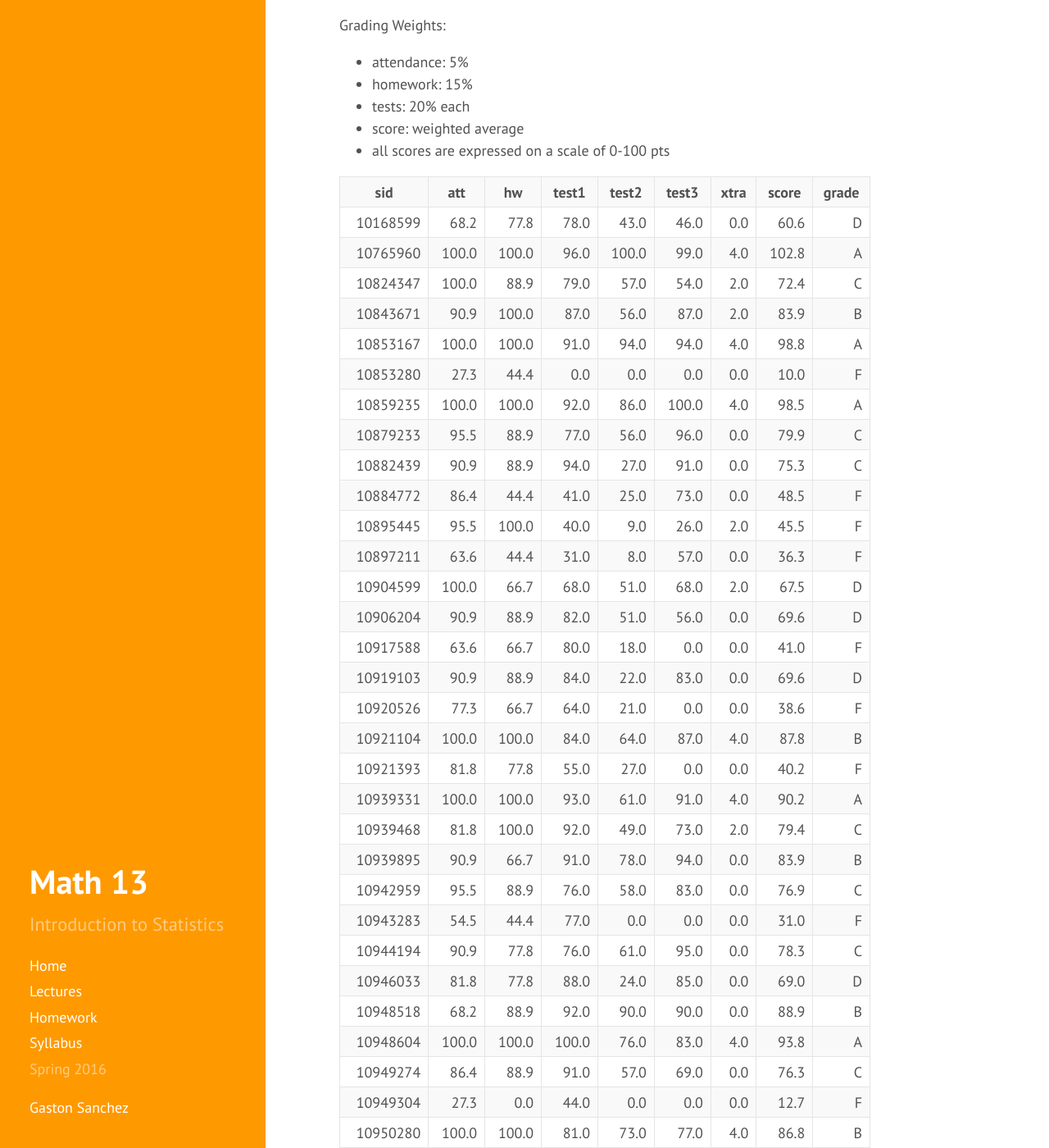
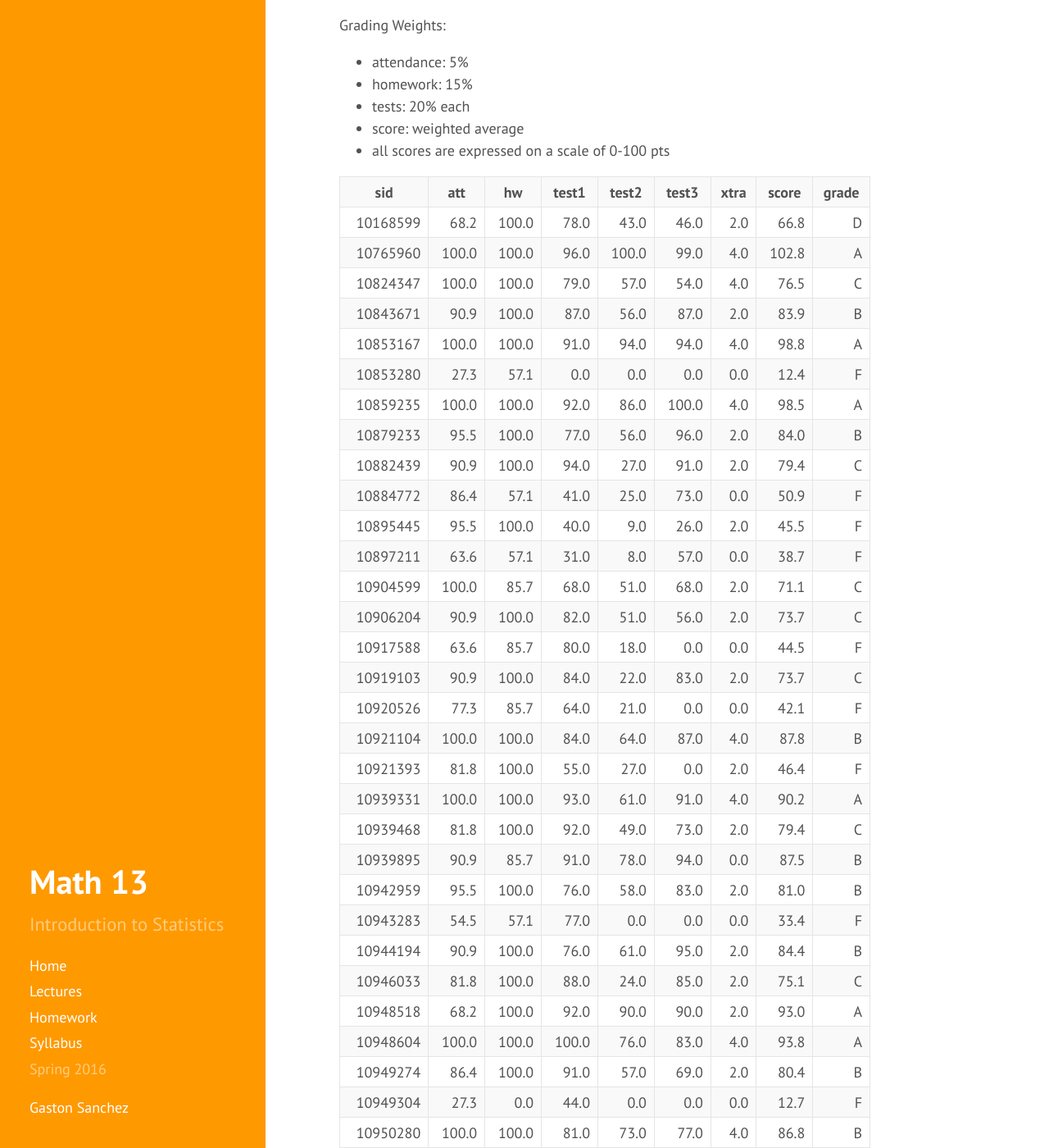
Before and after one commit to gastonstat/relic-math13, a Jekyll site: the page built from gradebook-41894.md, in a window 1280 px wide and 1400 px high, scrolled down 192 px. Shown: the whole window at 82% size. Built offline with Jekyll 4.4.1, drawn with Linux system fonts in a browser that asks for light colours; nearby versions of some CDN libraries.

Commit message:
gbook: update gradebook-41894 for HW policy, fall 2016

```diff
--- a/gradebook-41894.md
+++ b/gradebook-41894.md
@@ -16,40 +16,40 @@
 - all scores are expressed on a scale of 0-100 pts
 
 <!-- html table generated in R 3.3.1 by xtable 1.8-2 package -->
-<!-- Wed Dec  7 07:42:12 2016 -->
+<!-- Wed Dec  7 10:38:36 2016 -->
 <table >
 <tr> <th> sid </th> <th> att </th> <th> hw </th> <th> test1 </th> <th> test2 </th> <th> test3 </th> <th> xtra </th> <th> score </th> <th> grade </th>  </tr>
-  <tr> <td align="right"> 10168599 </td> <td align="right"> 68.2 </td> <td align="right"> 77.8 </td> <td align="right"> 78.0 </td> <td align="right"> 43.0 </td> <td align="right"> 46.0 </td> <td align="right"> 0.0 </td> <td align="right"> 60.6 </td> <td align="right"> D </td> </tr>
+  <tr> <td align="right"> 10168599 </td> <td align="right"> 68.2 </td> <td align="right"> 100.0 </td> <td align="right"> 78.0 </td> <td align="right"> 43.0 </td> <td align="right"> 46.0 </td> <td align="right"> 2.0 </td> <td align="right"> 66.8 </td> <td align="right"> D </td> </tr>
   <tr> <td align="right"> 10765960 </td> <td align="right"> 100.0 </td> <td align="right"> 100.0 </td> <td align="right"> 96.0 </td> <td align="right"> 100.0 </td> <td align="right"> 99.0 </td> <td align="right"> 4.0 </td> <td align="right"> 102.8 </td> <td align="right"> A </td> </tr>
-  <tr> <td align="right"> 10824347 </td> <td align="right"> 100.0 </td> <td align="right"> 88.9 </td> <td align="right"> 79.0 </td> <td align="right"> 57.0 </td> <td align="right"> 54.0 </td> <td align="right"> 2.0 </td> <td align="right"> 72.4 </td> <td align="right"> C </td> </tr>
+  <tr> <td align="right"> 10824347 </td> <td align="right"> 100.0 </td> <td align="right"> 100.0 </td> <td align="right"> 79.0 </td> <td align="right"> 57.0 </td> <td align="right"> 54.0 </td> <td align="right"> 4.0 </td> <td align="right"> 76.5 </td> <td align="right"> C </td> </tr>
   <tr> <td align="right"> 10843671 </td> <td align="right"> 90.9 </td> <td align="right"> 100.0 </td> <td align="right"> 87.0 </td> <td align="right"> 56.0 </td> <td align="right"> 87.0 </td> <td align="right"> 2.0 </td> <td align="right"> 83.9 </td> <td align="right"> B </td> </tr>
   <tr> <td align="right"> 10853167 </td> <td align="right"> 100.0 </td> <td align="right"> 100.0 </td> <td align="right"> 91.0 </td> <td align="right"> 94.0 </td> <td align="right"> 94.0 </td> <td align="right"> 4.0 </td> <td align="right"> 98.8 </td> <td align="right"> A </td> </tr>
-  <tr> <td align="right"> 10853280 </td> <td align="right"> 27.3 </td> <td align="right"> 44.4 </td> <td align="right"> 0.0 </td> <td align="right"> 0.0 </td> <td align="right"> 0.0 </td> <td align="right"> 0.0 </td> <td align="right"> 10.0 </td> <td align="right"> F </td> </tr>
+  <tr> <td align="right"> 10853280 </td> <td align="right"> 27.3 </td> <td align="right"> 57.1 </td> <td align="right"> 0.0 </td> <td align="right"> 0.0 </td> <td align="right"> 0.0 </td> <td align="right"> 0.0 </td> <td align="right"> 12.4 </td> <td align="right"> F </td> </tr>
   <tr> <td align="right"> 10859235 </td> <td align="right"> 100.0 </td> <td align="right"> 100.0 </td> <td align="right"> 92.0 </td> <td align="right"> 86.0 </td> <td align="right"> 100.0 </td> <td align="right"> 4.0 </td> <td align="right"> 98.5 </td> <td align="right"> A </td> </tr>
-  <tr> <td align="right"> 10879233 </td> <td align="right"> 95.5 </td> <td align="right"> 88.9 </td> <td align="right"> 77.0 </td> <td align="right"> 56.0 </td> <td align="right"> 96.0 </td> <td align="right"> 0.0 </td> <td align="right"> 79.9 </td> <td align="right"> C </td> </tr>
-  <tr> <td align="right"> 10882439 </td> <td align="right"> 90.9 </td> <td align="right"> 88.9 </td> <td align="right"> 94.0 </td> <td align="right"> 27.0 </td> <td align="right"> 91.0 </td> <td align="right"> 0.0 </td> <td align="right"> 75.3 </td> <td align="right"> C </td> </tr>
-  <tr> <td align="right"> 10884772 </td> <td align="right"> 86.4 </td> <td align="right"> 44.4 </td> <td align="right"> 41.0 </td> <td align="right"> 25.0 </td> <td align="right"> 73.0 </td> <td align="right"> 0.0 </td> <td align="right"> 48.5 </td> <td align="right"> F </td> </tr>
+  <tr> <td align="right"> 10879233 </td> <td align="right"> 95.5 </td> <td align="right"> 100.0 </td> <td align="right"> 77.0 </td> <td align="right"> 56.0 </td> <td align="right"> 96.0 </td> <td align="right"> 2.0 </td> <td align="right"> 84.0 </td> <td align="right"> B </td> </tr>
+  <tr> <td align="right"> 10882439 </td> <td align="right"> 90.9 </td> <td align="right"> 100.0 </td> <td align="right"> 94.0 </td> <td align="right"> 27.0 </td> <td align="right"> 91.0 </td> <td align="right"> 2.0 </td> <td align="right"> 79.4 </td> <td align="right"> C </td> </tr>
+  <tr> <td align="right"> 10884772 </td> <td align="right"> 86.4 </td> <td align="right"> 57.1 </td> <td align="right"> 41.0 </td> <td align="right"> 25.0 </td> <td align="right"> 73.0 </td> <td align="right"> 0.0 </td> <td align="right"> 50.9 </td> <td align="right"> F </td> </tr>
   <tr> <td align="right"> 10895445 </td> <td align="right"> 95.5 </td> <td align="right"> 100.0 </td> <td align="right"> 40.0 </td> <td align="right"> 9.0 </td> <td align="right"> 26.0 </td> <td align="right"> 2.0 </td> <td align="right"> 45.5 </td> <td align="right"> F </td> </tr>
-  <tr> <td align="right"> 10897211 </td> <td align="right"> 63.6 </td> <td align="right"> 44.4 </td> <td align="right"> 31.0 </td> <td align="right"> 8.0 </td> <td align="right"> 57.0 </td> <td align="right"> 0.0 </td> <td align="right"> 36.3 </td> <td align="right"> F </td> </tr>
-  <tr> <td align="right"> 10904599 </td> <td align="right"> 100.0 </td> <td align="right"> 66.7 </td> <td align="right"> 68.0 </td> <td align="right"> 51.0 </td> <td align="right"> 68.0 </td> <td align="right"> 2.0 </td> <td align="right"> 67.5 </td> <td align="right"> D </td> </tr>
-  <tr> <td align="right"> 10906204 </td> <td align="right"> 90.9 </td> <td align="right"> 88.9 </td> <td align="right"> 82.0 </td> <td align="right"> 51.0 </td> <td align="right"> 56.0 </td> <td align="right"> 0.0 </td> <td align="right"> 69.6 </td> <td align="right"> D </td> </tr>
-  <tr> <td align="right"> 10917588 </td> <td align="right"> 63.6 </td> <td align="right"> 66.7 </td> <td align="right"> 80.0 </td> <td align="right"> 18.0 </td> <td align="right"> 0.0 </td> <td align="right"> 0.0 </td> <td align="right"> 41.0 </td> <td align="right"> F </td> </tr>
-  <tr> <td align="right"> 10919103 </td> <td align="right"> 90.9 </td> <td align="right"> 88.9 </td> <td align="right"> 84.0 </td> <td align="right"> 22.0 </td> <td align="right"> 83.0 </td> <td align="right"> 0.0 </td> <td align="right"> 69.6 </td> <td align="right"> D </td> </tr>
-  <tr> <td align="right"> 10920526 </td> <td align="right"> 77.3 </td> <td align="right"> 66.7 </td> <td align="right"> 64.0 </td> <td align="right"> 21.0 </td> <td align="right"> 0.0 </td> <td align="right"> 0.0 </td> <td align="right"> 38.6 </td> <td align="right"> F </td> </tr>
+  <tr> <td align="right"> 10897211 </td> <td align="right"> 63.6 </td> <td align="right"> 57.1 </td> <td align="right"> 31.0 </td> <td align="right"> 8.0 </td> <td align="right"> 57.0 </td> <td align="right"> 0.0 </td> <td align="right"> 38.7 </td> <td align="right"> F </td> </tr>
+  <tr> <td align="right"> 10904599 </td> <td align="right"> 100.0 </td> <td align="right"> 85.7 </td> <td align="right"> 68.0 </td> <td align="right"> 51.0 </td> <td align="right"> 68.0 </td> <td align="right"> 2.0 </td> <td align="right"> 71.1 </td> <td align="right"> C </td> </tr>
+  <tr> <td align="right"> 10906204 </td> <td align="right"> 90.9 </td> <td align="right"> 100.0 </td> <td align="right"> 82.0 </td> <td align="right"> 51.0 </td> <td align="right"> 56.0 </td> <td align="right"> 2.0 </td> <td align="right"> 73.7 </td> <td align="right"> C </td> </tr>
+  <tr> <td align="right"> 10917588 </td> <td align="right"> 63.6 </td> <td align="right"> 85.7 </td> <td align="right"> 80.0 </td> <td align="right"> 18.0 </td> <td align="right"> 0.0 </td> <td align="right"> 0.0 </td> <td align="right"> 44.5 </td> <td align="right"> F </td> </tr>
+  <tr> <td align="right"> 10919103 </td> <td align="right"> 90.9 </td> <td align="right"> 100.0 </td> <td align="right"> 84.0 </td> <td align="right"> 22.0 </td> <td align="right"> 83.0 </td> <td align="right"> 2.0 </td> <td align="right"> 73.7 </td> <td align="right"> C </td> </tr>
+  <tr> <td align="right"> 10920526 </td> <td align="right"> 77.3 </td> <td align="right"> 85.7 </td> <td align="right"> 64.0 </td> <td align="right"> 21.0 </td> <td align="right"> 0.0 </td> <td align="right"> 0.0 </td> <td align="right"> 42.1 </td> <td align="right"> F </td> </tr>
   <tr> <td align="right"> 10921104 </td> <td align="right"> 100.0 </td> <td align="right"> 100.0 </td> <td align="right"> 84.0 </td> <td align="right"> 64.0 </td> <td align="right"> 87.0 </td> <td align="right"> 4.0 </td> <td align="right"> 87.8 </td> <td align="right"> B </td> </tr>
-  <tr> <td align="right"> 10921393 </td> <td align="right"> 81.8 </td> <td align="right"> 77.8 </td> <td align="right"> 55.0 </td> <td align="right"> 27.0 </td> <td align="right"> 0.0 </td> <td align="right"> 0.0 </td> <td align="right"> 40.2 </td> <td align="right"> F </td> </tr>
+  <tr> <td align="right"> 10921393 </td> <td align="right"> 81.8 </td> <td align="right"> 100.0 </td> <td align="right"> 55.0 </td> <td align="right"> 27.0 </td> <td align="right"> 0.0 </td> <td align="right"> 2.0 </td> <td align="right"> 46.4 </td> <td align="right"> F </td> </tr>
   <tr> <td align="right"> 10939331 </td> <td align="right"> 100.0 </td> <td align="right"> 100.0 </td> <td align="right"> 93.0 </td> <td align="right"> 61.0 </td> <td align="right"> 91.0 </td> <td align="right"> 4.0 </td> <td align="right"> 90.2 </td> <td align="right"> A </td> </tr>
   <tr> <td align="right"> 10939468 </td> <td align="right"> 81.8 </td> <td align="right"> 100.0 </td> <td align="right"> 92.0 </td> <td align="right"> 49.0 </td> <td align="right"> 73.0 </td> <td align="right"> 2.0 </td> <td align="right"> 79.4 </td> <td align="right"> C </td> </tr>
-  <tr> <td align="right"> 10939895 </td> <td align="right"> 90.9 </td> <td align="right"> 66.7 </td> <td align="right"> 91.0 </td> <td align="right"> 78.0 </td> <td align="right"> 94.0 </td> <td align="right"> 0.0 </td> <td align="right"> 83.9 </td> <td align="right"> B </td> </tr>
-  <tr> <td align="right"> 10942959 </td> <td align="right"> 95.5 </td> <td align="right"> 88.9 </td> <td align="right"> 76.0 </td> <td align="right"> 58.0 </td> <td align="right"> 83.0 </td> <td align="right"> 0.0 </td> <td align="right"> 76.9 </td> <td align="right"> C </td> </tr>
-  <tr> <td align="right"> 10943283 </td> <td align="right"> 54.5 </td> <td align="right"> 44.4 </td> <td align="right"> 77.0 </td> <td align="right"> 0.0 </td> <td align="right"> 0.0 </td> <td align="right"> 0.0 </td> <td align="right"> 31.0 </td> <td align="right"> F </td> </tr>
-  <tr> <td align="right"> 10944194 </td> <td align="right"> 90.9 </td> <td align="right"> 77.8 </td> <td align="right"> 76.0 </td> <td align="right"> 61.0 </td> <td align="right"> 95.0 </td> <td align="right"> 0.0 </td> <td align="right"> 78.3 </td> <td align="right"> C </td> </tr>
-  <tr> <td align="right"> 10946033 </td> <td align="right"> 81.8 </td> <td align="right"> 77.8 </td> <td align="right"> 88.0 </td> <td align="right"> 24.0 </td> <td align="right"> 85.0 </td> <td align="right"> 0.0 </td> <td align="right"> 69.0 </td> <td align="right"> D </td> </tr>
-  <tr> <td align="right"> 10948518 </td> <td align="right"> 68.2 </td> <td align="right"> 88.9 </td> <td align="right"> 92.0 </td> <td align="right"> 90.0 </td> <td align="right"> 90.0 </td> <td align="right"> 0.0 </td> <td align="right"> 88.9 </td> <td align="right"> B </td> </tr>
+  <tr> <td align="right"> 10939895 </td> <td align="right"> 90.9 </td> <td align="right"> 85.7 </td> <td align="right"> 91.0 </td> <td align="right"> 78.0 </td> <td align="right"> 94.0 </td> <td align="right"> 0.0 </td> <td align="right"> 87.5 </td> <td align="right"> B </td> </tr>
+  <tr> <td align="right"> 10942959 </td> <td align="right"> 95.5 </td> <td align="right"> 100.0 </td> <td align="right"> 76.0 </td> <td align="right"> 58.0 </td> <td align="right"> 83.0 </td> <td align="right"> 2.0 </td> <td align="right"> 81.0 </td> <td align="right"> B </td> </tr>
+  <tr> <td align="right"> 10943283 </td> <td align="right"> 54.5 </td> <td align="right"> 57.1 </td> <td align="right"> 77.0 </td> <td align="right"> 0.0 </td> <td align="right"> 0.0 </td> <td align="right"> 0.0 </td> <td align="right"> 33.4 </td> <td align="right"> F </td> </tr>
+  <tr> <td align="right"> 10944194 </td> <td align="right"> 90.9 </td> <td align="right"> 100.0 </td> <td align="right"> 76.0 </td> <td align="right"> 61.0 </td> <td align="right"> 95.0 </td> <td align="right"> 2.0 </td> <td align="right"> 84.4 </td> <td align="right"> B </td> </tr>
+  <tr> <td align="right"> 10946033 </td> <td align="right"> 81.8 </td> <td align="right"> 100.0 </td> <td align="right"> 88.0 </td> <td align="right"> 24.0 </td> <td align="right"> 85.0 </td> <td align="right"> 2.0 </td> <td align="right"> 75.1 </td> <td align="right"> C </td> </tr>
+  <tr> <td align="right"> 10948518 </td> <td align="right"> 68.2 </td> <td align="right"> 100.0 </td> <td align="right"> 92.0 </td> <td align="right"> 90.0 </td> <td align="right"> 90.0 </td> <td align="right"> 2.0 </td> <td align="right"> 93.0 </td> <td align="right"> A </td> </tr>
   <tr> <td align="right"> 10948604 </td> <td align="right"> 100.0 </td> <td align="right"> 100.0 </td> <td align="right"> 100.0 </td> <td align="right"> 76.0 </td> <td align="right"> 83.0 </td> <td align="right"> 4.0 </td> <td align="right"> 93.8 </td> <td align="right"> A </td> </tr>
-  <tr> <td align="right"> 10949274 </td> <td align="right"> 86.4 </td> <td align="right"> 88.9 </td> <td align="right"> 91.0 </td> <td align="right"> 57.0 </td> <td align="right"> 69.0 </td> <td align="right"> 0.0 </td> <td align="right"> 76.3 </td> <td align="right"> C </td> </tr>
+  <tr> <td align="right"> 10949274 </td> <td align="right"> 86.4 </td> <td align="right"> 100.0 </td> <td align="right"> 91.0 </td> <td align="right"> 57.0 </td> <td align="right"> 69.0 </td> <td align="right"> 2.0 </td> <td align="right"> 80.4 </td> <td align="right"> B </td> </tr>
   <tr> <td align="right"> 10949304 </td> <td align="right"> 27.3 </td> <td align="right"> 0.0 </td> <td align="right"> 44.0 </td> <td align="right"> 0.0 </td> <td align="right"> 0.0 </td> <td align="right"> 0.0 </td> <td align="right"> 12.7 </td> <td align="right"> F </td> </tr>
   <tr> <td align="right"> 10950280 </td> <td align="right"> 100.0 </td> <td align="right"> 100.0 </td> <td align="right"> 81.0 </td> <td align="right"> 73.0 </td> <td align="right"> 77.0 </td> <td align="right"> 4.0 </td> <td align="right"> 86.8 </td> <td align="right"> B </td> </tr>
-  <tr> <td align="right"> 10950865 </td> <td align="right"> 95.5 </td> <td align="right"> 66.7 </td> <td align="right"> 93.0 </td> <td align="right"> 100.0 </td> <td align="right"> 99.0 </td> <td align="right"> 0.0 </td> <td align="right"> 91.5 </td> <td align="right"> A </td> </tr>
+  <tr> <td align="right"> 10950865 </td> <td align="right"> 95.5 </td> <td align="right"> 85.7 </td> <td align="right"> 93.0 </td> <td align="right"> 100.0 </td> <td align="right"> 99.0 </td> <td align="right"> 0.0 </td> <td align="right"> 95.0 </td> <td align="right"> A </td> </tr>
   <tr> <td align="right"> 10953336 </td> <td align="right"> 100.0 </td> <td align="right"> 100.0 </td> <td align="right"> 93.0 </td> <td align="right"> 85.0 </td> <td align="right"> 97.0 </td> <td align="right"> 4.0 </td> <td align="right"> 97.8 </td> <td align="right"> A </td> </tr>
    </table>
```
